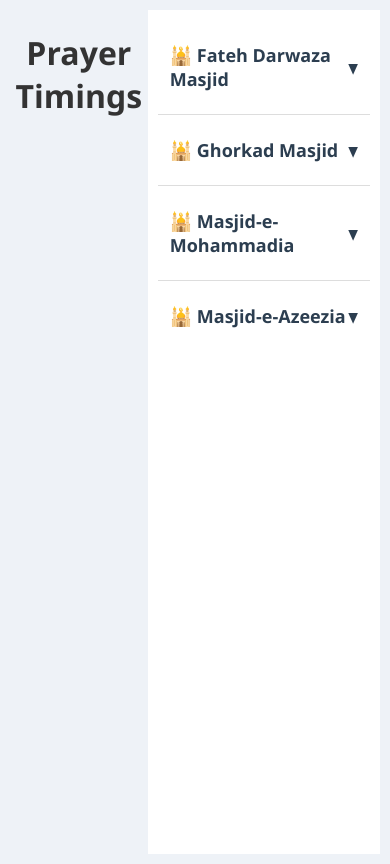
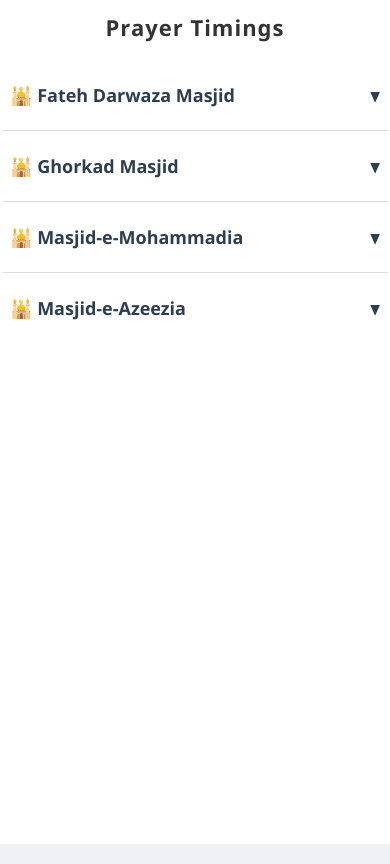
Before and after one commit to TJWaseem511/PrayerTime, a website: page public/index.html in a window 390 px wide. Drawn offline with Linux system fonts and the light colour scheme.

Commit message:
3: Center PrayerTimings div

```diff
--- a/public/index.html
+++ b/public/index.html
@@ -8,12 +8,13 @@
 </head>
 <body>
 
-<h1 style="text-align:center;">Prayer Timings</h1>
+  <div id="mainContainer">
+    <h1>Prayer Timings</h1>
+    <div id="masjidsContainer">
+      <!-- Masjid cards inserted by JS here -->
+    </div>
+  </div>
 
-<div id="masjidsContainer">
-  <!-- Masjid cards will be generated here -->
-</div>
-
-<script src="script.js"></script>
+  <script src="script.js"></script>
 </body>
 </html>
--- a/public/script.js
+++ b/public/script.js
@@ -1,4 +1,4 @@
-// Toggle timings display, same as before
+// Toggle visibility of timings and toggle active class for arrow
 function toggleTimings(header) {
   const timings = header.nextElementSibling;
 
@@ -18,32 +18,30 @@ function toggleTimings(header) {
   }
 }
 
-
-// Function to build the masjid cards dynamically from JSON data
+// Load masjids and prayer timings from JSON and create UI
 async function loadMasjids() {
   try {
     const response = await fetch('prayer_timings.json');
+    if (!response.ok) {
+      throw new Error('Network response was not ok');
+    }
     const masjids = await response.json();
 
     const container = document.getElementById('masjidsContainer');
-    container.innerHTML = ''; // Clear existing content
+    container.innerHTML = '';
 
     masjids.forEach(masjid => {
-      // Create main card div
       const card = document.createElement('div');
       card.className = 'masjid-card';
 
-      // Create header div
       const header = document.createElement('div');
       header.className = 'masjid-header';
       header.textContent = `🕌 ${masjid.name}`;
-      header.onclick = () => toggleTimings(header);
+      header.addEventListener('click', () => toggleTimings(header));
 
-      // Create timings div
       const timingsDiv = document.createElement('div');
       timingsDiv.className = 'masjid-timings';
 
-      // Create table
       const table = document.createElement('table');
       const thead = document.createElement('thead');
       const trHead = document.createElement('tr');
@@ -59,36 +57,28 @@ async function loadMasjids() {
       masjid.timings.forEach(prayer => {
         const tr = document.createElement('tr');
 
-        const tdPrayer = document.createElement('td');
-        tdPrayer.textContent = prayer.prayer;
-        tr.appendChild(tdPrayer);
-
-        const tdAzan = document.createElement('td');
-        tdAzan.textContent = prayer.azan;
-        tr.appendChild(tdAzan);
-
-        const tdIqamah = document.createElement('td');
-        tdIqamah.textContent = prayer.iqamah;
-        tr.appendChild(tdIqamah);
+        ['prayer', 'azan', 'iqamah'].forEach(key => {
+          const td = document.createElement('td');
+          td.textContent = prayer[key];
+          tr.appendChild(td);
+        });
 
         tbody.appendChild(tr);
       });
       table.appendChild(tbody);
       timingsDiv.appendChild(table);
 
-      // Append header and timings to card
       card.appendChild(header);
       card.appendChild(timingsDiv);
 
-      // Append card to container
       container.appendChild(card);
     });
   } catch (error) {
-    console.error('Error loading masjid timings:', error);
+    console.error('Error loading prayer timings:', error);
     const container = document.getElementById('masjidsContainer');
     container.textContent = 'Failed to load prayer timings.';
   }
 }
 
-// Load masjids on page load
+// Run loadMasjids on page load
 window.addEventListener('DOMContentLoaded', loadMasjids);
--- a/public/style.css
+++ b/public/style.css
@@ -1,26 +1,37 @@
-/* Base styles - apply to all screen sizes */
 body {
+  margin: 0;
+  padding: 0;
+  background: #eef2f7;
   font-family: 'Segoe UI', Tahoma, Geneva, Verdana, sans-serif;
-    margin: 0;
-    padding: 20px;
-    background: #eef2f7;
   display: flex;
   justify-content: center;
   min-height: 100vh;
 }
 
-#masjidsContainer {
+#mainContainer {
   width: 100%;
   max-width: 800px;
-    box-shadow: 0 4px 15px rgba(0,0,0,0.15);
   background: white;
   border-radius: 12px;
-    padding: 20px;
+  box-shadow: 0 4px 15px rgba(0,0,0,0.15);
+  padding: 32px 24px;
+  margin: 40px 0;
+  box-sizing: border-box;
+  display: flex;
+  flex-direction: column;
+  align-items: center;
 }
 
 h1 {
   text-align: center;
+  margin-top: 0;
+  margin-bottom: 28px;
   color: #333;
+  letter-spacing: 1px;
+}
+
+#masjidsContainer {
+  width: 100%;
 }
 
 /* Masjid card styling */
@@ -28,13 +39,13 @@ h1 {
   border: none;
   border-bottom: 1px solid #ddd;
   padding: 15px 0;
+  width: 100%;
 }
 
 .masjid-card:last-child {
   border-bottom: none;
 }
 
-/* Masjid header */
 .masjid-header {
   background: none;
   color: #2c3e50;
@@ -49,7 +60,8 @@ h1 {
   align-items: center;
 }
 
-.masjid-header:hover {
+.masjid-header:hover,
+.masjid-header.active {
   background: #3498db;
   color: white;
 }
@@ -64,24 +76,22 @@ h1 {
   transform: rotate(180deg);
 }
 
-/* Timings table container */
 .masjid-timings {
   padding: 15px 10px 25px 10px;
   background: #f9fbfd;
   border-radius: 8px;
   margin-top: 10px;
   display: none;
-    box-shadow: inset 0 0 8px rgba(52, 152, 219, 0.1);
+  box-shadow: inset 0 0 8px rgba(52, 152, 219, 0.08);
 }
 
-/* Timings table core */
+/* Timings Table */
 .masjid-timings table {
   width: 100%;
   border-collapse: separate;
   border-spacing: 0 12px;
 }
 
-/* Table headers */
 .masjid-timings th {
   text-align: left;
   padding: 8px 12px;
@@ -89,7 +99,6 @@ h1 {
   color: #34495e;
 }
 
-/* Table cells */
 .masjid-timings td {
   padding: 10px 12px;
   background: white;
@@ -100,19 +109,23 @@ h1 {
   color: #2c3e50;
 }
 
-/* Responsive adjustments for mobile */
 @media (max-width: 600px) {
   body {
-        padding: 10px;
+    padding: 0;
   }
-    #masjidsContainer {
+  #mainContainer {
     box-shadow: none;
-        padding: 10px;
     border-radius: 0;
+    padding: 12px 2px;
+    margin: 0;
+  }
+  h1 {
+    font-size: 22px;
+    margin-bottom: 18px;
   }
   .masjid-header {
     font-size: 18px;
-        padding: 8px 12px;
+    padding: 8px 8px;
   }
   .masjid-timings td, .masjid-timings th {
     font-size: 12px;
```
Lines whose indentation alone changed are shown as unchanged.
